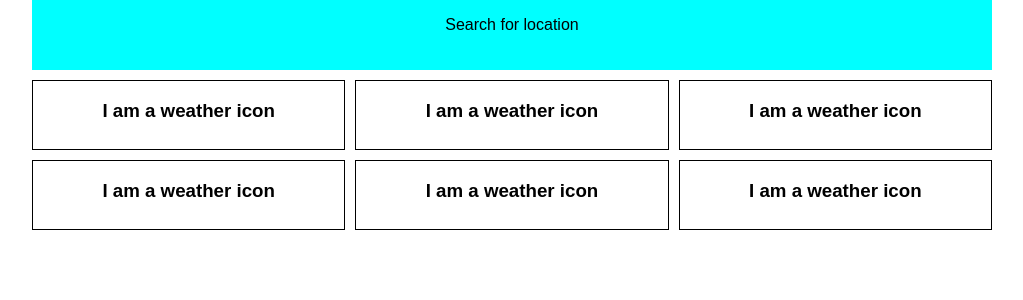
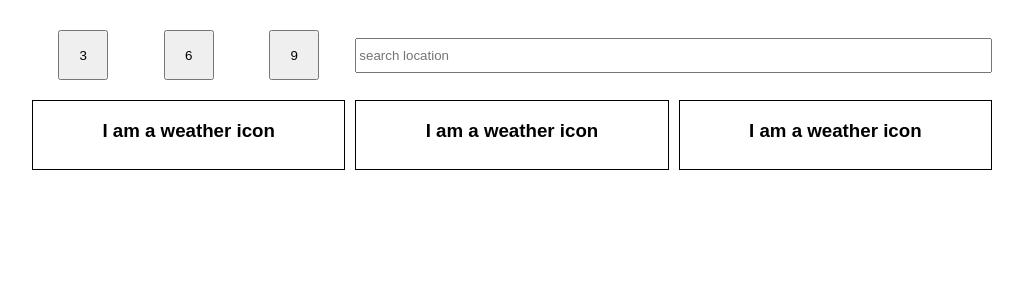
Before and after one commit to resek/weather-app, a React app: page / in a window 1280 px wide. Shown: the top 300 px of the page, without its empty margins (128-1151 px from the left). Built offline with nearby package versions, Linux system fonts and the light colour scheme.

Commit message:
days selection works

```diff
--- a/src/App.css
+++ b/src/App.css
@@ -1,15 +1,32 @@
 .App {
   max-width: 960px;
-  width: 95%;
+  width: 90%;
   display: grid;
   grid-template-columns: 1fr 1fr 1fr;
   grid-auto-rows: minmax(70px, auto);
   grid-gap: 10px;
-  margin: 0 auto;
+  margin: 20px auto;
   text-align: center;
 }
 
-.App header {
-  grid-column: 1 / 4;
-  background-color: aqua;
+.App div:first-of-type {
+  display: grid;
+  grid-template-columns: 1fr 1fr 1fr;
+  grid-gap: 3px;
 }
+
+.App div:first-of-type button {
+  width: 50px;
+  height: 50px;
+  margin: 10px auto;
+}
+
+.App div:nth-of-type(2) {
+  grid-column: 2 / 4;
+  display: grid;
+  grid-template-rows: 1fr 1fr 1fr 1fr
+}
+
+.App div:nth-of-type(2) input {
+  grid-row: 2 / 4;
+}
--- a/src/App.js
+++ b/src/App.js
@@ -1,4 +1,4 @@
-import React, { Component, Fragment } from 'react';
+import React, { Component} from 'react';
 import classes from "./App.css";
 import Layout from "./containers/Layout/Layout";
 import ShowWeather from './containers/ShowWeather/ShowWeather';
--- /dev/null
+++ b/src/components/Button/Button.js
@@ -0,0 +1,10 @@
+import React from "react";
+
+const Button = (props) => {
+
+    return (
+          <button onClick={props.selectDays}>{props.buttonNumber}</button>
+    )
+}
+
+export default Button;
--- a/src/components/Day/Day.js
+++ b/src/components/Day/Day.js
@@ -1,7 +1,7 @@
 import React from "react";
 import classes from "./Day.css"
 
-const day = () => {
+const Day = () => {
 
     return (
         <div className={classes.Day}>
@@ -10,4 +10,4 @@ const day = () => {
     )
 }
 
-export default day;
+export default Day;
--- a/src/components/Header/Header.js
+++ /dev/null
@@ -1,12 +0,0 @@
-import React from "react";
-
-const header = () => {
-
-    return (
-        <header>
-            <p>Search for location</p>
-        </header>
-    )
-}
-
-export default header;
--- /dev/null
+++ b/src/components/SearchBar/SearchBar.js
@@ -0,0 +1,10 @@
+import React from "react";
+
+const SearchBar = (props) => {
+
+    return (
+        <input type="text" placeholder="search location"></input>
+    )
+}
+
+export default SearchBar;
--- a/src/containers/Layout/Layout.js
+++ b/src/containers/Layout/Layout.js
@@ -1,12 +1,10 @@
 import React, {Component, Fragment} from 'react';
-import Header from "../../components/Header/Header";
 
 class Layout extends Component {
 
     render() {
         return (
             <Fragment>
-                <Header />
                 {this.props.children}
             </Fragment>
         )
--- a/src/containers/ShowWeather/ShowWeather.js
+++ b/src/containers/ShowWeather/ShowWeather.js
@@ -1,17 +1,40 @@
 import React, {Component, Fragment} from 'react';
 import Day from "../../components/Day/Day";
+import Button from "../../components/Button/Button";
+import SearchBar from "../../components/SearchBar/SearchBar";
 
 class ShowWeather extends Component {
 
+    state = {
+        numberOfDays: ["day", "day", "day"],
+    }
+
+    selectDays = (days) => {
+        let arr = new Array(days).fill("day");
+        this.setState({numberOfDays: arr});
+    }
+
+
     render() {
+
+        const daysOptions = [3, 6, 9];
+
         return (
             <Fragment>
-                <Day />
-                <Day />
-                <Day />
-                <Day />
-                <Day />
-                <Day />
+                <div>
+                    {daysOptions.map((option) => (
+                        <Button
+                            key={option.toString()}
+                            buttonNumber={option}
+                            selectDays={() => this.selectDays(option)} />
+                    ))}
+                </div>
+                <div>
+                    <SearchBar />
+                </div>
+                {this.state.numberOfDays.map((day, i) => (
+                    <Day key={i} />
+                ))}
             </Fragment>
         )
     }
```
